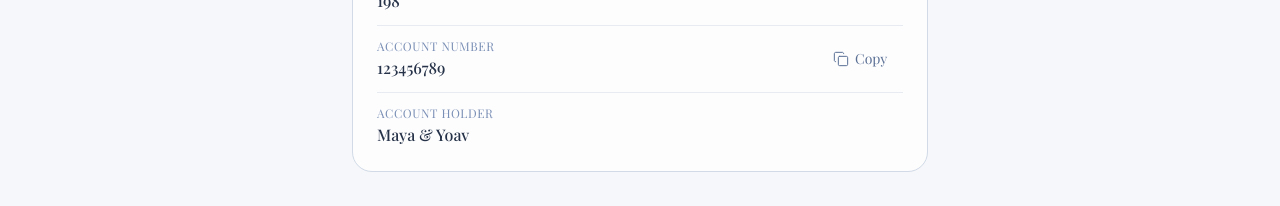
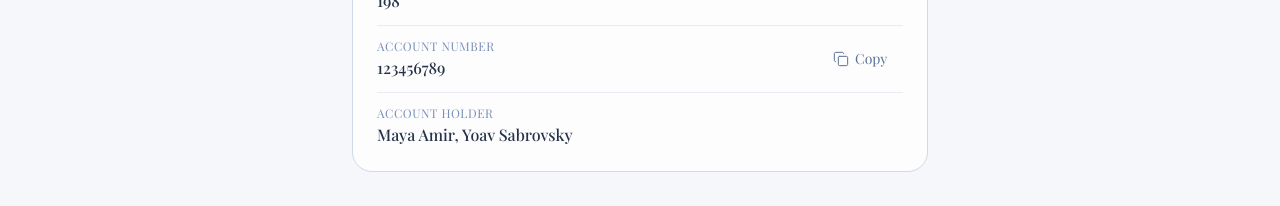
Before and after one commit to Yoavsb25/wedding-website, a React (Vite) app: page / in a window 1280 px wide. Shown: the part 4780-4986 px from the top of the page. Built offline with nearby package versions, Linux system fonts and the light colour scheme; the HTML template or start-up script is replaced by a standard one.

Commit message:
Update account holder names in site.js for clarity in bank transfer details

```diff
--- a/src/data/site.js
+++ b/src/data/site.js
@@ -27,7 +27,7 @@ export const site = {
     'There is no arrangement with any public parking in the area. The closest nearby parking is Beit Hadar Parking Lot, a short walk from the venue at 48 Rothschild Boulevard.',
   /** Bank transfer & quick-pay details for the Gifts section */
   gifts: {
-    accountHolder: 'Maya & Yoav',
+    accountHolder: 'Maya Amir, Yoav Sabrovsky',
     bankName: 'Discount Bank',
     bankCode: '11',
     branchNumber: '198',
```
